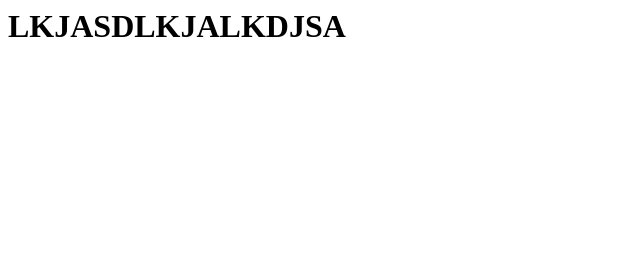
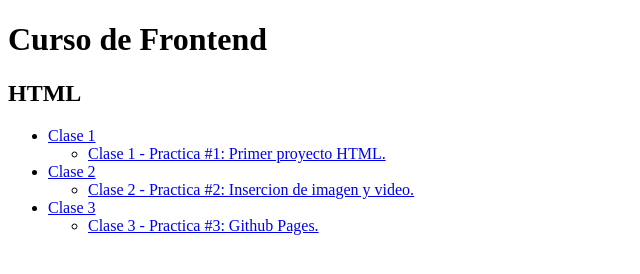
Before and after one commit to KevDeto/Curso-de-Frontend, a plain HTML site: page index.html in a window 1280 px wide. Shown: the whole page, without its empty margins (0-640 px from the left). Drawn offline with Linux system fonts and the light colour scheme.

Commit message:
Update index.html

```diff
--- a/index.html
+++ b/index.html
@@ -1 +1,33 @@
-<h1>LKJASDLKJALKDJSA</h1>
+<!DOCTYPE html>
+<html lang="en">
+<head>
+    <meta charset="UTF-8">
+    <meta name="viewport" content="width=device-width, initial-scale=1.0">
+    <title>Curso de Frontend</title>
+</head>
+<body>
+    <header>
+        <h1>Curso de Frontend</h1>
+    </header>
+    <section>
+        <h2>HTML</h2>
+        <ul>
+            <li><a href="/curso-frontend/clase1/index.html">Clase 1</a>
+                <ul>
+                    <li><a href="/curso-frontend/clase1/practica/ejercicios.html">Clase 1 - Practica #1: Primer proyecto HTML.</a></li>
+                </ul>
+            </li>
+            <li><a href="/curso-frontend/clase2/index.html">Clase 2</a>
+                <ul>
+                    <li><a href="/curso-frontend/clase2/practica/ejercicios.html">Clase 2 - Practica #2: Insercion de imagen y video.</a></li>
+                </ul>
+            </li>
+            <li><a href="/curso-frontend/clase3/index.html">Clase 3</a>
+                <ul>
+                    <li><a href="/curso-frontend/clase3/practica/ejercicios.html">Clase 3 - Practica #3: Github Pages.</a></li>
+                </ul>
+            </li>
+        </ul>
+    </section>
+</body>
+</html>
```
